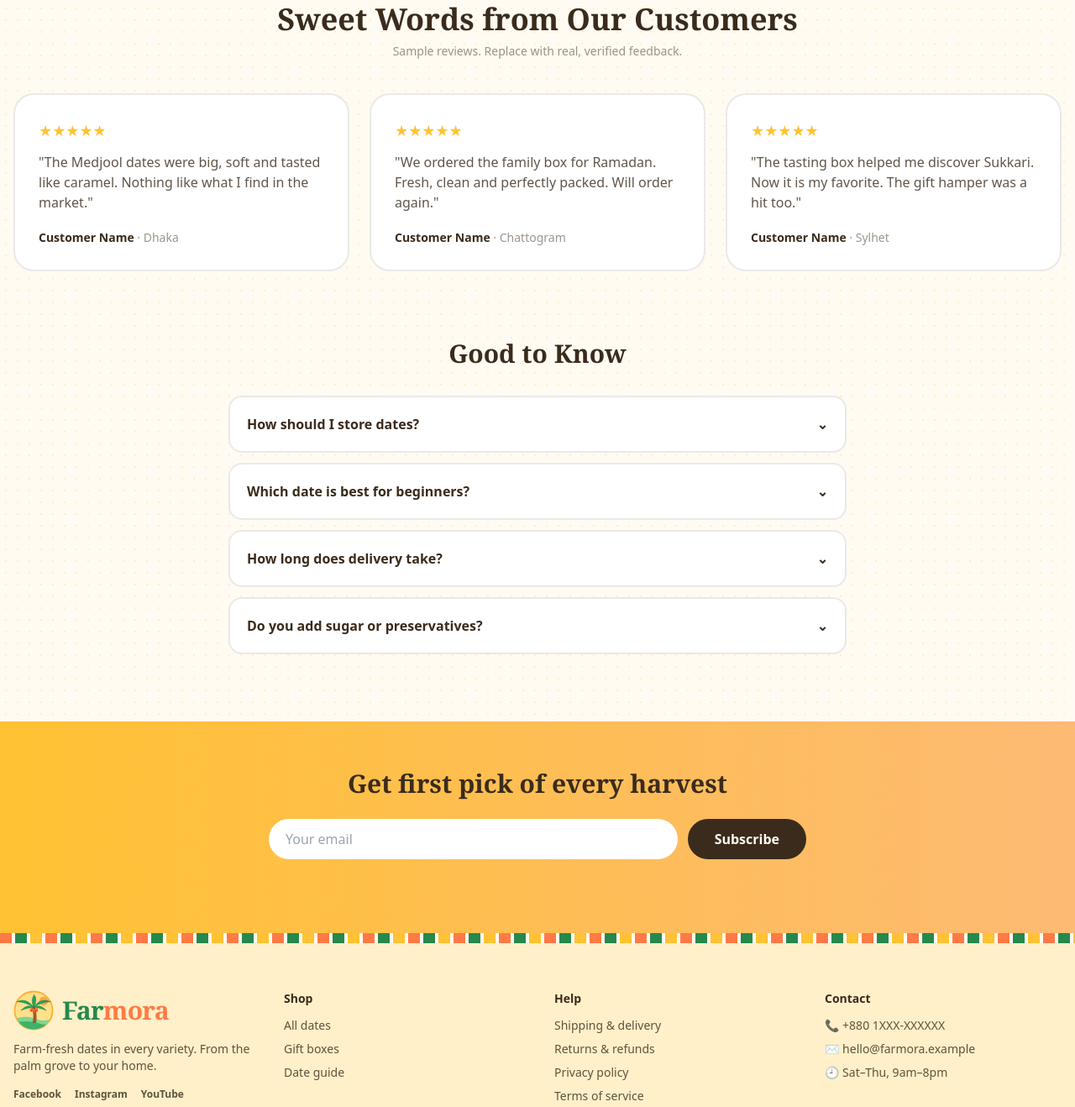
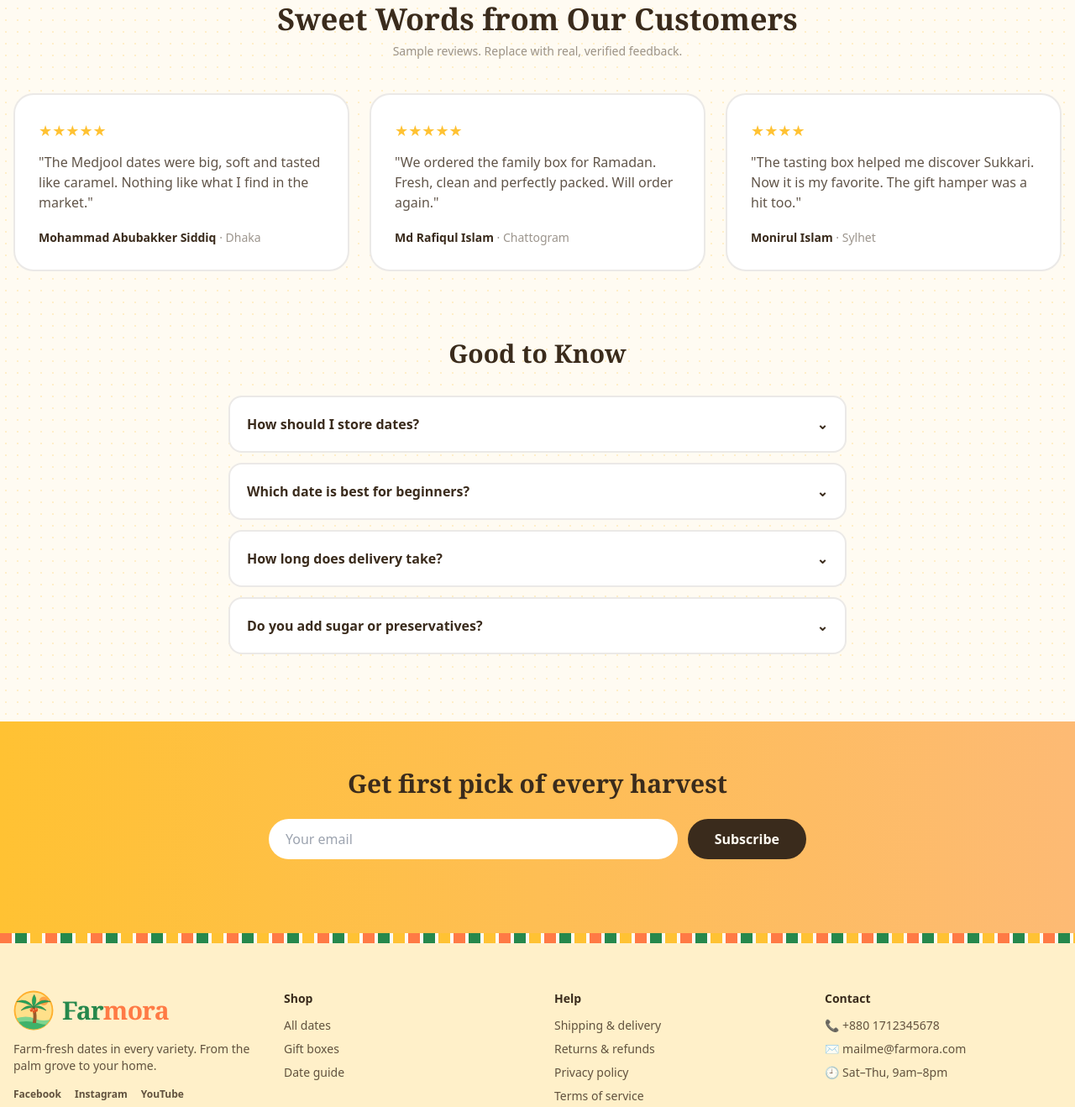
Before and after one commit to ArefinSyeed/Farmora, a plain HTML site: page index.html in a window 1280 px wide. Shown: the part 5877-7195 px from the top of the page at 84% size. Drawn offline with nearby package versions, Linux system fonts and the light colour scheme.

Commit message:
Revise reviews and contact details in index.html
Updated customer reviews and contact information.

```diff
--- a/index.html
+++ b/index.html
@@ -267,9 +267,9 @@
     <h2 class="font-display text-3xl sm:text-4xl font-bold text-center">Sweet Words from Our Customers</h2>
     <p class="text-center text-soil/50 text-sm mt-2">Sample reviews. Replace with real, verified feedback.</p>
     <div class="mt-10 grid md:grid-cols-3 gap-6">
-      <figure class="bg-white rounded-3xl p-7 border-2 border-soil/10"><div class="text-gold text-lg">★★★★★</div><blockquote class="mt-3 text-soil/80">"The Medjool dates were big, soft and tasted like caramel. Nothing like what I find in the market."</blockquote><figcaption class="mt-5 font-bold text-sm">Customer Name <span class="font-normal text-soil/50">· Dhaka</span></figcaption></figure>
-      <figure class="bg-white rounded-3xl p-7 border-2 border-soil/10"><div class="text-gold text-lg">★★★★★</div><blockquote class="mt-3 text-soil/80">"We ordered the family box for Ramadan. Fresh, clean and perfectly packed. Will order again."</blockquote><figcaption class="mt-5 font-bold text-sm">Customer Name <span class="font-normal text-soil/50">· Chattogram</span></figcaption></figure>
-      <figure class="bg-white rounded-3xl p-7 border-2 border-soil/10"><div class="text-gold text-lg">★★★★★</div><blockquote class="mt-3 text-soil/80">"The tasting box helped me discover Sukkari. Now it is my favorite. The gift hamper was a hit too."</blockquote><figcaption class="mt-5 font-bold text-sm">Customer Name <span class="font-normal text-soil/50">· Sylhet</span></figcaption></figure>
+      <figure class="bg-white rounded-3xl p-7 border-2 border-soil/10"><div class="text-gold text-lg">★★★★★</div><blockquote class="mt-3 text-soil/80">"The Medjool dates were big, soft and tasted like caramel. Nothing like what I find in the market."</blockquote><figcaption class="mt-5 font-bold text-sm">Mohammad Abubakker Siddiq <span class="font-normal text-soil/50">· Dhaka</span></figcaption></figure>
+      <figure class="bg-white rounded-3xl p-7 border-2 border-soil/10"><div class="text-gold text-lg">★★★★★</div><blockquote class="mt-3 text-soil/80">"We ordered the family box for Ramadan. Fresh, clean and perfectly packed. Will order again."</blockquote><figcaption class="mt-5 font-bold text-sm">Md Rafiqul Islam <span class="font-normal text-soil/50">· Chattogram</span></figcaption></figure>
+      <figure class="bg-white rounded-3xl p-7 border-2 border-soil/10"><div class="text-gold text-lg">★★★★</div><blockquote class="mt-3 text-soil/80">"The tasting box helped me discover Sukkari. Now it is my favorite. The gift hamper was a hit too."</blockquote><figcaption class="mt-5 font-bold text-sm">Monirul Islam <span class="font-normal text-soil/50">· Sylhet</span></figcaption></figure>
     </div>
   </section>
 
@@ -307,7 +307,7 @@
       </div>
       <div><h4 class="text-soil font-bold mb-3">Shop</h4><ul class="space-y-2"><li><a href="#shop" class="hover:text-clay">All dates</a></li><li><a href="#gifts" class="hover:text-clay">Gift boxes</a></li><li><a href="#guide" class="hover:text-clay">Date guide</a></li></ul></div>
       <div><h4 class="text-soil font-bold mb-3">Help</h4><ul class="space-y-2"><li><a href="#" class="hover:text-clay">Shipping &amp; delivery</a></li><li><a href="#" class="hover:text-clay">Returns &amp; refunds</a></li><li><a href="#" class="hover:text-clay">Privacy policy</a></li><li><a href="#" class="hover:text-clay">Terms of service</a></li></ul></div>
-      <div><h4 class="text-soil font-bold mb-3">Contact</h4><ul class="space-y-2"><li>📞 +880 1XXX-XXXXXX</li><li>✉️ hello@farmora.example</li><li>🕘 Sat–Thu, 9am–8pm</li></ul></div>
+      <div><h4 class="text-soil font-bold mb-3">Contact</h4><ul class="space-y-2"><li>📞 +880 1712345678</li><li>✉️ mailme@farmora.com</li><li>🕘 Sat–Thu, 9am–8pm</li></ul></div>
     </div>
     <div class="border-t border-soil/10 text-center text-xs py-5 px-4">© <span id="yr"></span> Farmora. All rights reserved. Photos courtesy of <a class="underline" href="https://unsplash.com" target="_blank" rel="noopener">Unsplash</a> photographers.</div>
   </footer>
```
